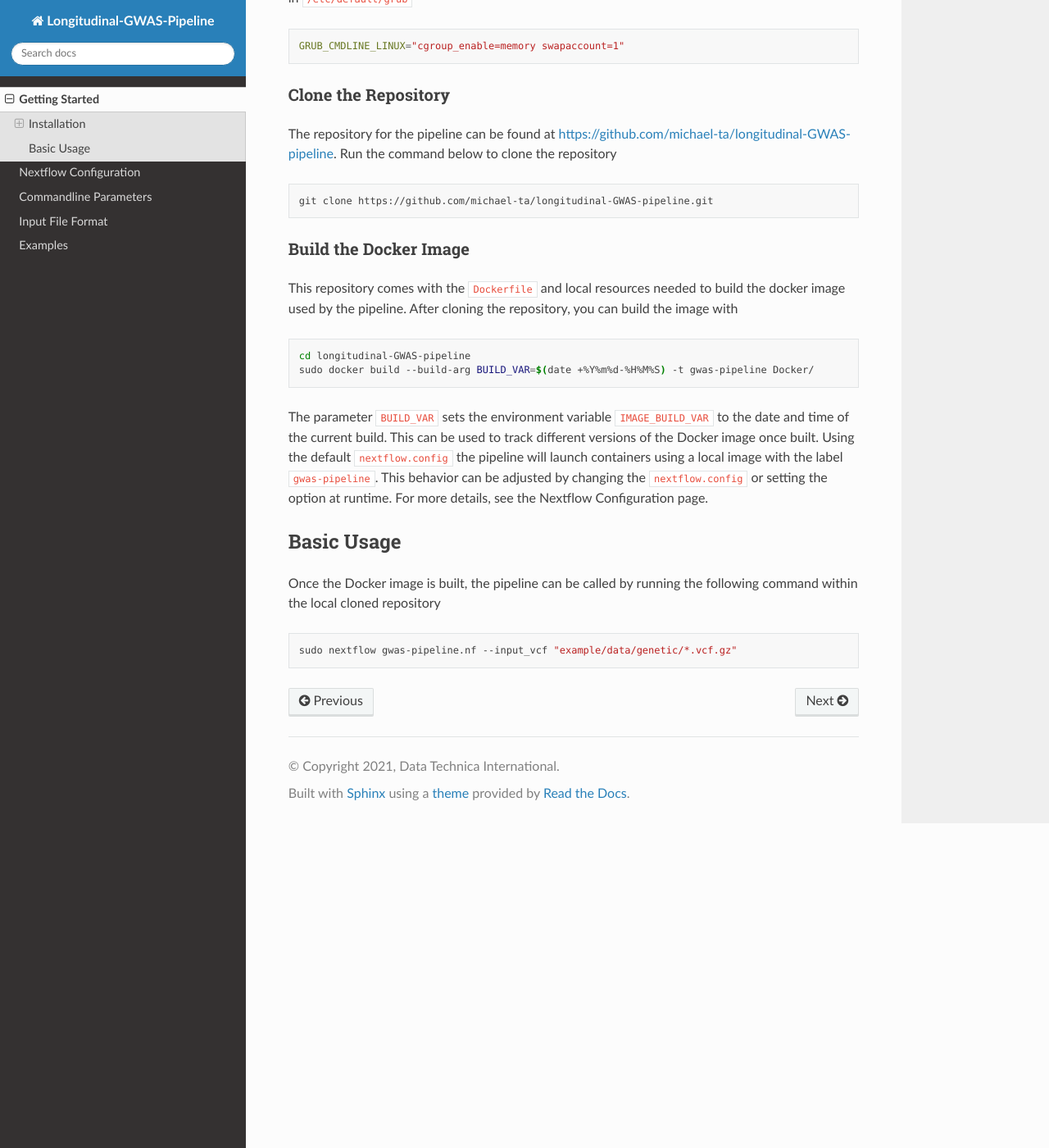
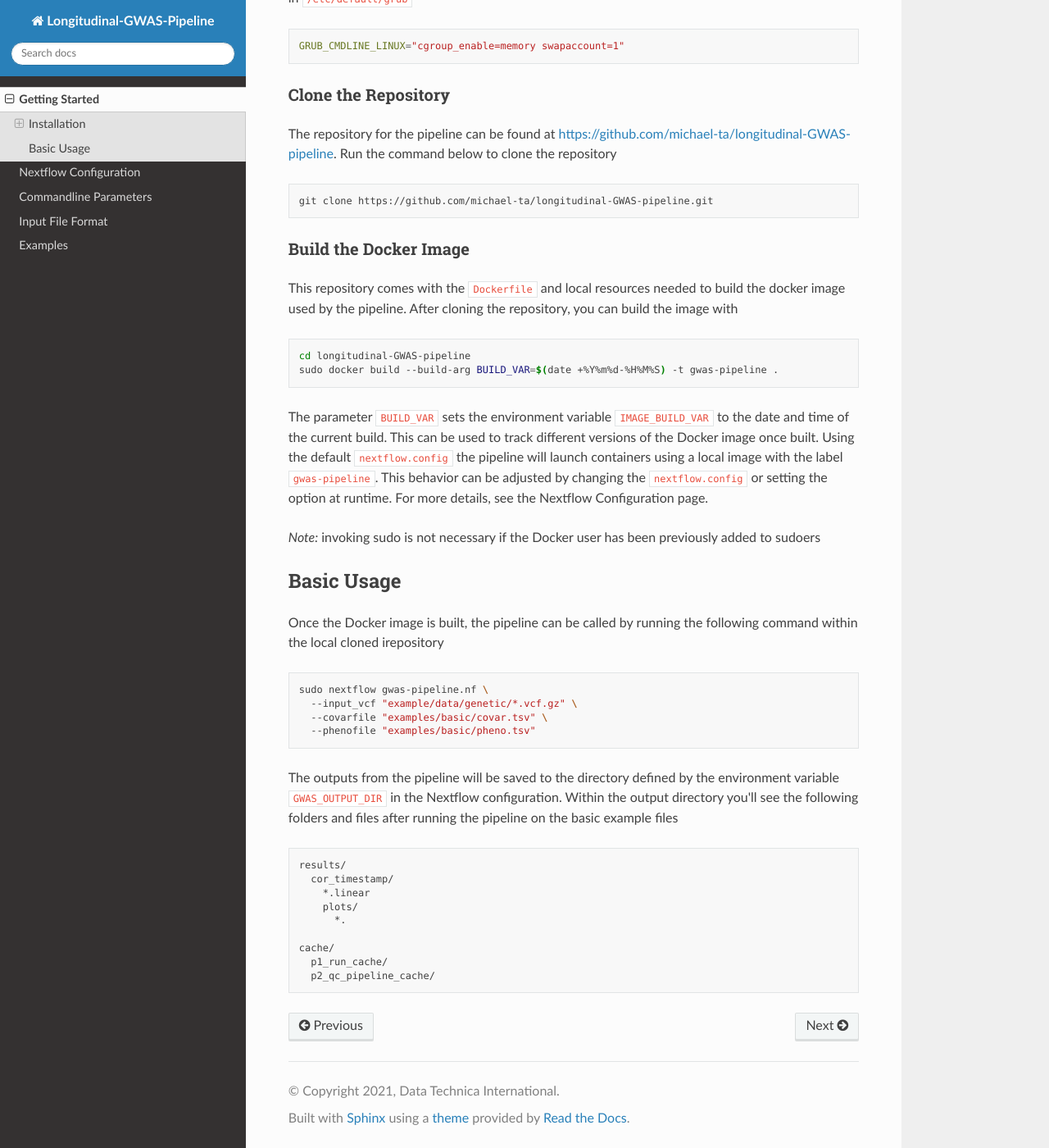
Before and after one commit to michael-ta/longitudinal-GWAS-pipeline, a Sphinx documentation site: the page built from docs/getting_started.md, in a window 1280 px wide and 1400 px high, scrolled down 568 px. Shown: the whole window at 82% size. Built offline with Sphinx 7.4.7 and the Read the Docs theme 2.0.0, drawn with Linux system fonts in a browser that asks for light colours.

Commit message:
updated docs - getting started and command line parameters

````diff
--- a/docs/getting_started.md
+++ b/docs/getting_started.md
@@ -38,20 +38,41 @@ pipeline. After cloning the repository, you can build the image with
 
 ```sh
 cd longitudinal-GWAS-pipeline
-sudo docker build --build-arg BUILD_VAR=$(date +%Y%m%d-%H%M%S) -t gwas-pipeline Docker/
+sudo docker build --build-arg BUILD_VAR=$(date +%Y%m%d-%H%M%S) -t gwas-pipeline .
 ```
 
-The parameter `BUILD_VAR` sets the environment variable `IMAGE_BUILD_VAR` to the date and time of the current build.
-This can be used to track different versions of the Docker image once built. Using the default `nextflow.config`
-the pipeline will launch containers using a local image with the label `gwas-pipeline`. This behavior can be
-adjusted by changing the `nextflow.config` or setting the option at runtime. For more details, see the Nextflow
-Configuration page.
+The parameter `BUILD_VAR` sets the environment variable `IMAGE_BUILD_VAR` to the date and time of the current
+build. This can be used to track different versions of the Docker image once built. Using the default
+`nextflow.config` the pipeline will launch containers using a local image with the label `gwas-pipeline`. This
+behavior can be adjusted by changing the `nextflow.config` or setting the option at runtime. For more details,
+see the Nextflow Configuration page.
+
+_Note:_ invoking sudo is not necessary if the Docker user has been previously added to sudoers
 
 ## Basic Usage
 
-Once the Docker image is built, the pipeline can be called by running the following command within the local cloned
-repository
+Once the Docker image is built, the pipeline can be called by running the following command within the local
+cloned irepository
 
 ```sh
-sudo nextflow gwas-pipeline.nf --input_vcf "example/data/genetic/*.vcf.gz"
+sudo nextflow gwas-pipeline.nf \
+  --input_vcf "example/data/genetic/*.vcf.gz" \
+  --covarfile "examples/basic/covar.tsv" \
+  --phenofile "examples/basic/pheno.tsv"
 ```
+
+The outputs from the pipeline will be saved to the directory defined by the environment variable
+`GWAS_OUTPUT_DIR` in the Nextflow configuration. Within the output directory you'll see the following folders
+and files after running the pipeline on the basic example files
+
+```text
+results/
+  cor_timestamp/
+    *.linear
+    plots/
+      *.
+
+cache/
+  p1_run_cache/
+  p2_qc_pipeline_cache/
+```
````
Also changed, not shown: docs/parameters.md (+36 -1 lines).
